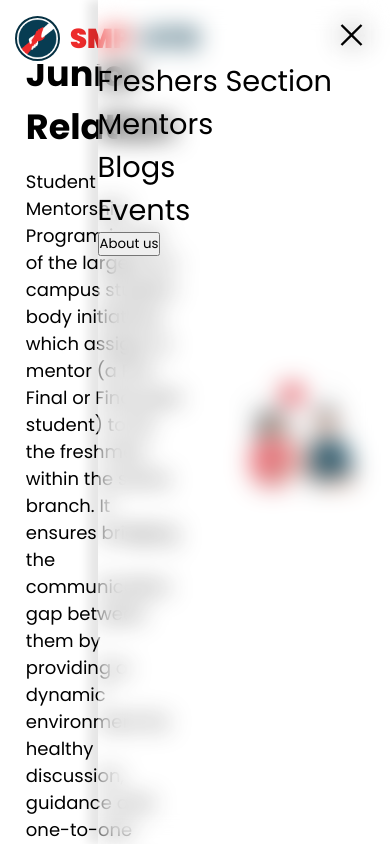
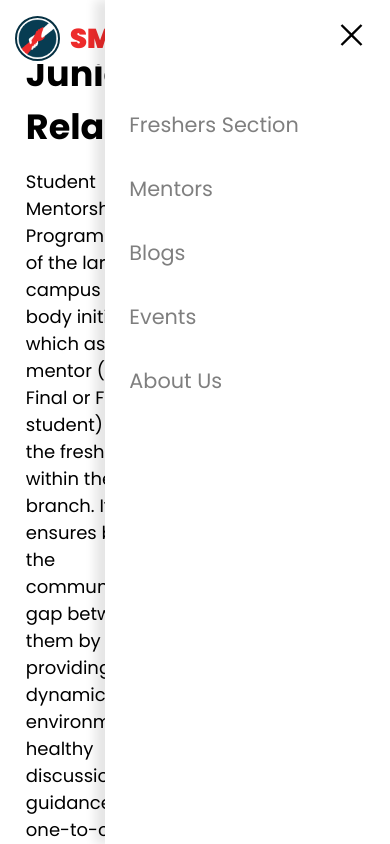
Before and after one commit to Student-Mentorship-Programme/smp-main, a Next.js app: page / in a window 390 px wide. Both pictures are taken after a click on the button 357 px from the left and 38 px from the top of the page. Shown: the top 844 px of the page. Built offline with nearby package versions, Linux system fonts and the light colour scheme.

Commit message:
sidebar mobile view done

```diff
--- a/src/_components/common/Navbar/Navbar.jsx
+++ b/src/_components/common/Navbar/Navbar.jsx
@@ -97,6 +97,7 @@ const Navbar = () => {
             "mentors : Mentors",
             "blogs : Blogs",
             "events : Events",
+            "about-us : About Us",
           ].map((section, index) => (
             <li
               key={index}
@@ -104,17 +105,12 @@ const Navbar = () => {
               className={styles.list_options_mobile}
             >
               <Link href={`/${section.split(":")[0].trim()}`}>
-                {section.split(":")[1].trim()}
+                <span>{section.split(":")[1].trim()}</span>
+
               </Link>
             </li>
           ))}
         </ul>
-        <button
-          onClick={handleNavButtonClick}
-          // className={activeNavElement === 4 ? styles.active_button : ""}
-        >
-          About us
-        </button>
       </div>
     </div>
   );
--- a/src/_components/common/Navbar/Navbar.module.css
+++ b/src/_components/common/Navbar/Navbar.module.css
@@ -107,7 +107,7 @@
 .navbar_main_right_menu_button {
   display: none;
   border: none;
-  background-color: #ffffff;
+  background-color: inherit;
   justify-content: center;
   align-items: center;
   padding-right: 10px;
@@ -125,9 +125,8 @@
   top: 0;
   right: 0;
   height: 100vh;
-  width: 75vw;
-  background-color: rgba(255, 255, 255, 0.15);
-  backdrop-filter: blur(12px);
+  width: 73vw;
+  background-color: white;
   box-shadow: -10px 0 10px rgba(0, 0, 0, 0.1);
   display: flex;
   flex-direction: column;
@@ -137,13 +136,6 @@
 
 .sidebar_invisible {
   display: none;
-}
-
-.sidebar li {
-  width: 100%;
-}
-.sidebar a {
-  width: 100%;
 }
 
 /* MOBILE VIEW */
@@ -181,7 +173,7 @@
   }
 
   .close_button {
-    margin-left: 60vw;
+    margin-left: 58vw;
     margin-top: 1rem;
     border: none;
     background-color: inherit;
@@ -196,11 +188,33 @@
 
   .unordered_list_mobile {
     list-style: none;
-    font-size: 1.8rem;
+    font-size: 1.3rem;
+    margin: 0;
+    padding: 0;
+    padding-top: 2rem;
   }
 
-  .list_options_mobile a {
-    color: black;
+  .unordered_list_mobile li {
+    width: 73vw;
+
+  }
+
+  .unordered_list_mobile li a {
+    padding-left: 1.5rem;
+    display: flex;
+    align-items: center;
+    width: 100%;
+    height: 4rem;
     text-decoration: none;
+
+  }
+
+  .unordered_list_mobile li a:active {
+    background-color: rgba(0, 0, 0, 0.5);
+  }
+
+  .unordered_list_mobile li a span {
+    color: rgba(0, 0, 0, 0.5);
+    font-family: "Poppins";
   }
 }
```
